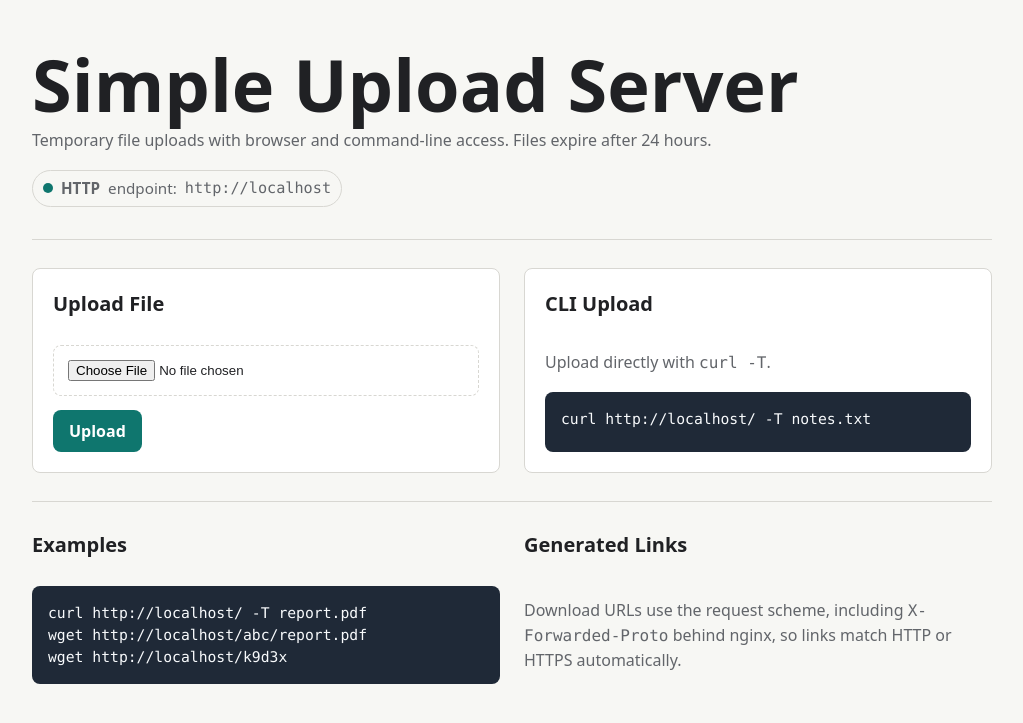
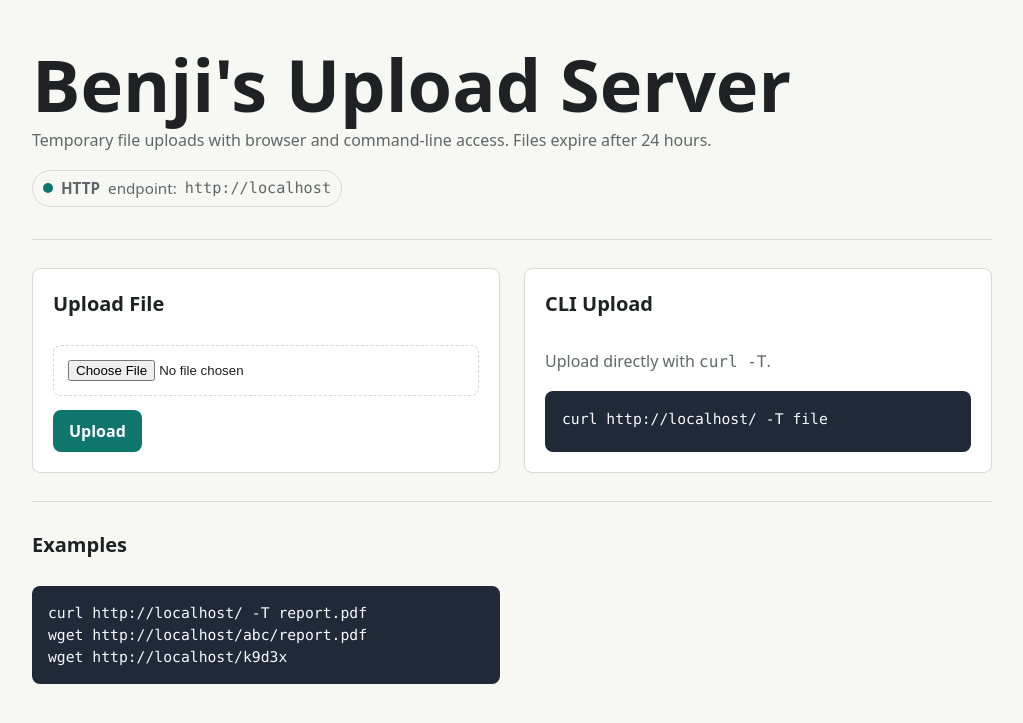
Before and after one commit to hibenji/upload_cli, a Flask app: page / in a window 1280 px wide. Shown: the top 723 px of the page, without its empty margins (128-1151 px from the left). Run offline with Flask 3, Linux system fonts and the light colour scheme.

Commit message:
Update title and enhance copy functionality in upload interface

```diff
--- a/templates/index.html
+++ b/templates/index.html
@@ -3,7 +3,7 @@
 <head>
     <meta charset="utf-8">
     <meta name="viewport" content="width=device-width, initial-scale=1">
-    <title>Simple Upload Server</title>
+    <title>Benji's Upload Server</title>
     <style>
         :root {
             color-scheme: light dark;
@@ -144,6 +144,62 @@
             font-size: 0.92rem;
         }
 
+        .copy-block {
+            cursor: pointer;
+            position: relative;
+            border: 1px solid transparent;
+            transition: border-color 160ms ease, transform 160ms ease;
+        }
+
+        .copy-block::after {
+            content: attr(data-copy-label);
+            position: absolute;
+            top: 10px;
+            right: 10px;
+            border-radius: 6px;
+            padding: 3px 7px;
+            background: rgba(255, 255, 255, 0.14);
+            color: var(--code-text);
+            font-family: ui-sans-serif, system-ui, -apple-system, BlinkMacSystemFont, "Segoe UI", sans-serif;
+            font-size: 0.75rem;
+            opacity: 0;
+            transform: translateY(-2px);
+            transition: opacity 160ms ease, transform 160ms ease;
+        }
+
+        .copy-block:hover,
+        .copy-block:focus {
+            border-color: rgba(20, 184, 166, 0.55);
+            outline: none;
+        }
+
+        .copy-block:hover::after,
+        .copy-block:focus::after,
+        .copy-block.is-copied::after,
+        .copy-block.is-failed::after {
+            opacity: 1;
+            transform: translateY(0);
+        }
+
+        .copy-block.is-copied {
+            animation: copied-pulse 150ms ease;
+            border-color: var(--accent);
+        }
+
+        @keyframes copied-pulse {
+            0% {
+                transform: scale(1);
+            }
+
+            50% {
+                transform: scale(1.01);
+            }
+
+            100% {
+                transform: scale(1);
+            }
+        }
+
         .stack {
             display: grid;
             gap: 12px;
@@ -243,7 +299,7 @@
 <body>
     <main>
         <header>
-            <h1>Simple Upload Server</h1>
+            <h1>Benji's Upload Server</h1>
             <p>Temporary file uploads with browser and command-line access. Files expire after 24 hours.</p>
             <div class="status">
                 <span class="dot" aria-hidden="true"></span>
@@ -264,7 +320,7 @@
                 <div class="panel stack">
                     <h2>CLI Upload</h2>
                     <p>Upload directly with <code>curl -T</code>.</p>
-                    <pre>curl {{ base_url }}/ -T notes.txt</pre>
+                    <pre class="copy-block" data-copy-label="Copy" tabindex="0">curl {{ base_url }}/ -T file</pre>
                 </div>
             </div>
 
@@ -299,10 +355,6 @@
 wget {{ base_url }}/abc/report.pdf
 wget {{ base_url }}/k9d3x</pre>
             </div>
-            <div class="stack">
-                <h2>Generated Links</h2>
-                <p>Download URLs use the request scheme, including <code>X-Forwarded-Proto</code> behind nginx, so links match HTTP or HTTPS automatically.</p>
-            </div>
         </section>
     </main>
     <script>
@@ -321,6 +373,7 @@ wget {{ base_url }}/k9d3x</pre>
         const resultUrlName = document.getElementById("result-url-name");
         const resultUrlId = document.getElementById("result-url-id");
         const resultCommands = document.getElementById("result-commands");
+        const copyBlocks = document.querySelectorAll(".copy-block");
 
         function setProgress(percent) {
             const value = Math.max(0, Math.min(100, Math.round(percent)));
@@ -434,6 +487,68 @@ wget {{ base_url }}/k9d3x</pre>
             request.setRequestHeader("Accept", "application/json");
             request.send(data);
         });
+
+        copyBlocks.forEach((block) => {
+            const setCopyState = (label, className) => {
+                block.dataset.copyLabel = label;
+                block.classList.remove("is-copied", "is-failed");
+                block.classList.add(className);
+
+                window.setTimeout(() => {
+                    block.dataset.copyLabel = "Copy";
+                    block.classList.remove(className);
+                }, 1400);
+            };
+
+            const fallbackCopy = (text) => {
+                const textarea = document.createElement("textarea");
+                textarea.value = text;
+                textarea.setAttribute("readonly", "");
+                textarea.style.position = "fixed";
+                textarea.style.top = "-1000px";
+                textarea.style.left = "-1000px";
+                document.body.appendChild(textarea);
+                textarea.select();
+
+                try {
+                    const copied = document.execCommand("copy");
+                    document.body.removeChild(textarea);
+                    return copied;
+                } catch (error) {
+                    document.body.removeChild(textarea);
+                    return false;
+                }
+            };
+
+            const copyText = async () => {
+                const text = block.textContent.trim();
+
+                if (navigator.clipboard && window.isSecureContext) {
+                    try {
+                        await navigator.clipboard.writeText(text);
+                        setCopyState("Copied", "is-copied");
+                        return;
+                    } catch (error) {
+                        // Fall back for browsers that expose the API but deny it.
+                    }
+                }
+
+                if (fallbackCopy(text)) {
+                    setCopyState("Copied", "is-copied");
+                    return;
+                }
+
+                setCopyState("Failed", "is-failed");
+            };
+
+            block.addEventListener("click", copyText);
+            block.addEventListener("keydown", (event) => {
+                if (event.key === "Enter" || event.key === " ") {
+                    event.preventDefault();
+                    copyText();
+                }
+            });
+        });
     </script>
 </body>
 </html>
```
